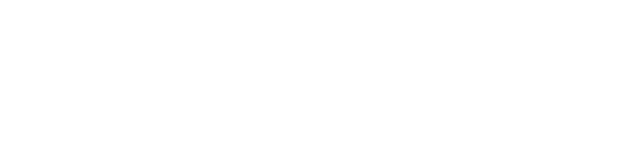
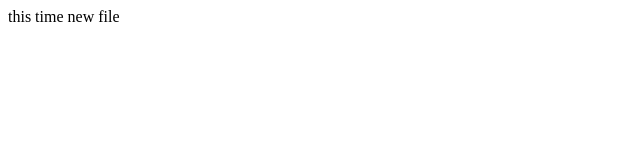
Before and after one commit to kathikeyan55/Responsive-form, a plain HTML site: page index.html in a window 1280 px wide. Shown: the whole page, without its empty margins (0-640 px from the left). Drawn offline with Linux system fonts and the light colour scheme.

Commit message:
new line is inserted

```diff
--- a/index.html
+++ b/index.html
@@ -7,6 +7,6 @@
     <title>Document</title>
 </head>
 <body>
-
+    this time new file
 </body>
 </html>
```
